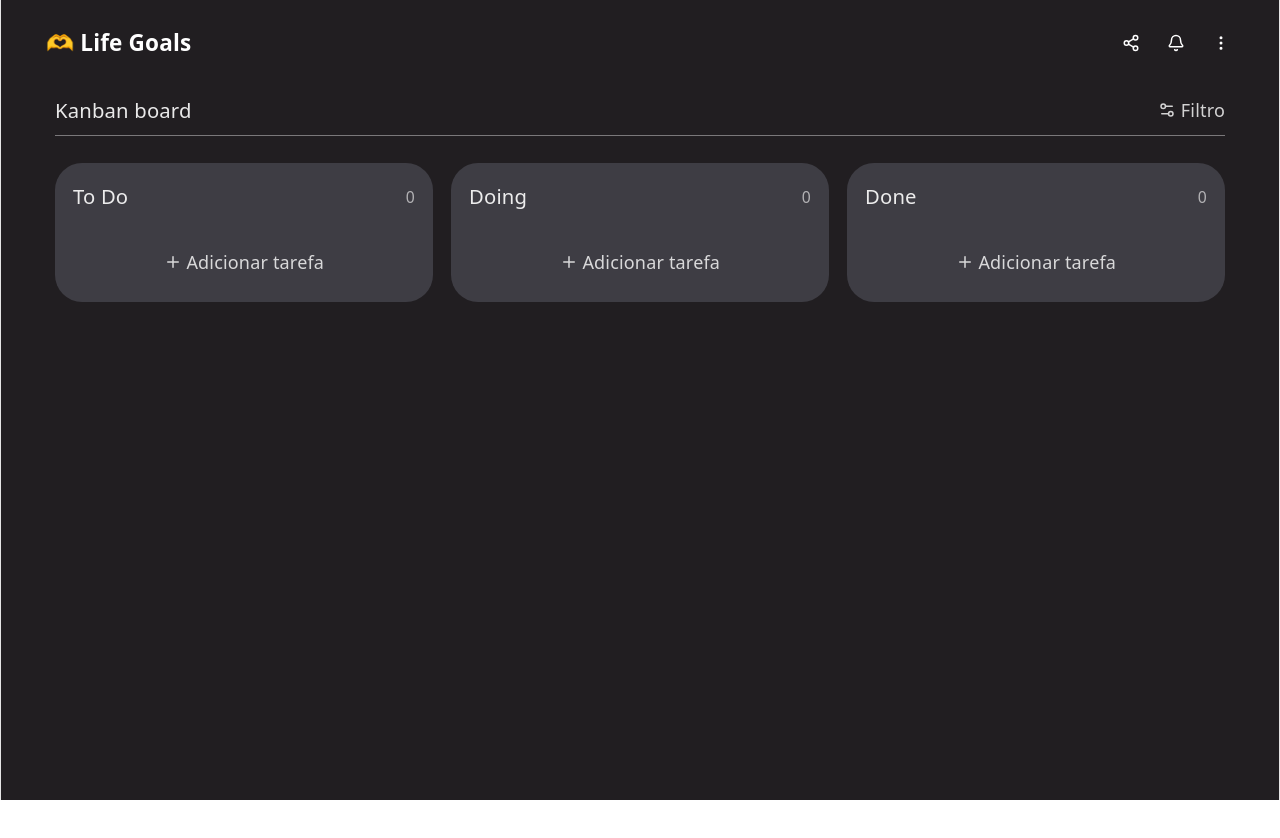
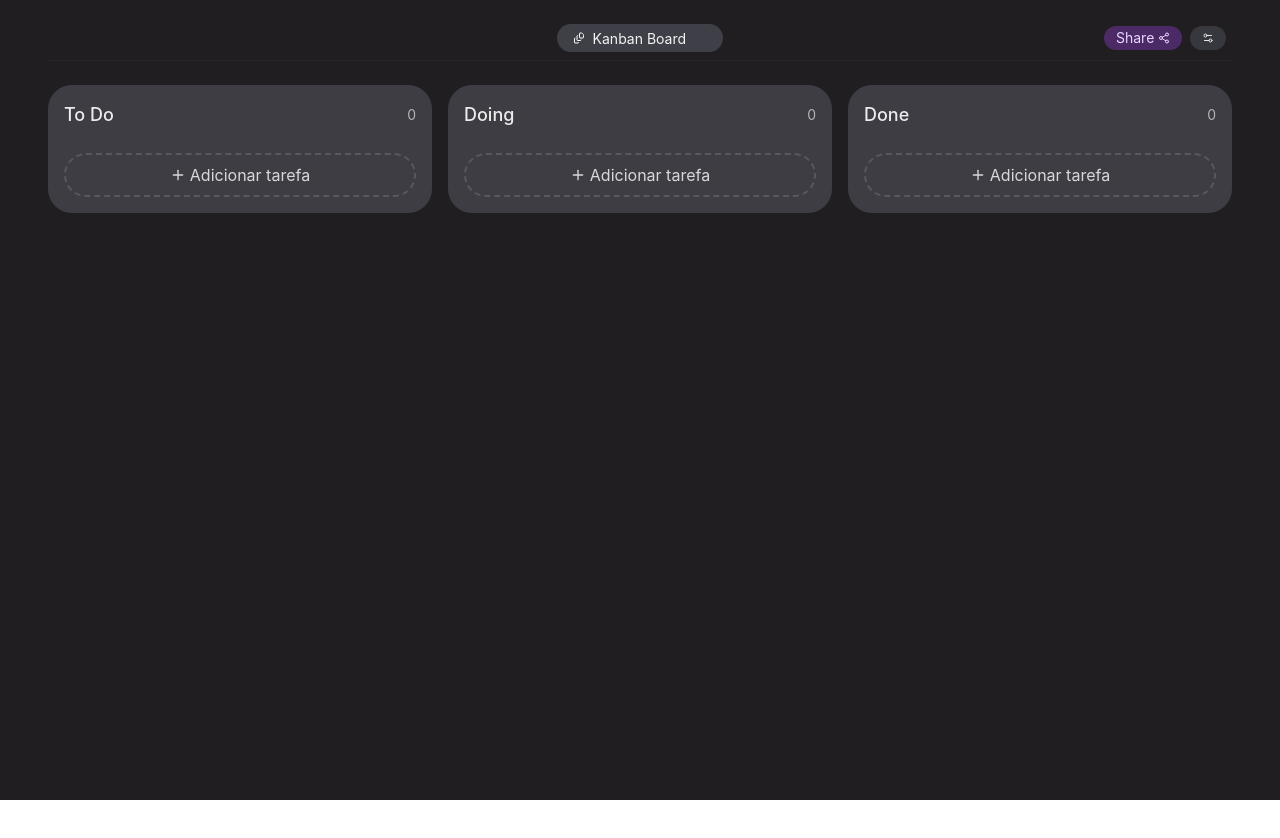
Before and after one commit to arttturslv/canban-board, a React (Vite) app in the folder canban/: page / in a window 1280 px wide. Shown: the top 838 px of the page. After the commit the page ends 800 px from the top, so only its background shows below. Built offline with nearby package versions, Linux system fonts and the light colour scheme.

Commit message:
style: improve style

```diff
--- a/canban/src/App.tsx
+++ b/canban/src/App.tsx
@@ -1,60 +1,13 @@
 /** @format */
-
-import { Bell, EllipsisVertical, Share2 } from "lucide-react";
 
 import KanbanBoard from "./components/kanban/Board";
 
 function App() {
   return (
     <div className="bg-[#211E21] text-white w-full h-screen">
-      <PageHeader />
       <KanbanBoard />
     </div>
   );
 }
 
 export default App;
-
-export const PageHeader = () => {
-  const openShareModal = () => {
-    console.log("Share modal opened");
-  };
-
-  const openLogSheet = () => {
-    console.log("Log sheet opened");
-  };
-
-  const openSettingsSheet = () => {
-    console.log("Settings sheet opened");
-  };
-
-  return (
-    <div className="flex justify-between items-center px-10 py-6">
-      <div>
-        <h1 className="text-xl font-bold text-white ">🫶 Life Goals</h1>
-      </div>
-      <div className="flex gap-4">
-        <button
-          onClick={openShareModal}
-          className="p-1 hover:opacity-80 transition-opacity duration-200 cursor-pointer"
-        >
-          <Share2 className="size-4" />
-        </button>
-
-        <button
-          onClick={openLogSheet}
-          className="p-1 hover:opacity-80 transition-opacity duration-200 cursor-pointer"
-        >
-          <Bell className="size-4" />
-        </button>
-
-        <button
-          onClick={openSettingsSheet}
-          className="p-1 hover:opacity-80 transition-opacity duration-200 cursor-pointer"
-        >
-          <EllipsisVertical className="size-4" />
-        </button>
-      </div>
-    </div>
-  );
-};
--- a/canban/src/components/kanban/Board.tsx
+++ b/canban/src/components/kanban/Board.tsx
@@ -38,7 +38,7 @@ export default function KanbanBoard() {
   return (
     <div className="flex flex-col  h-full gap-6 px-12 ">
       <KanbanHeader />
-      <div className="flex gap-4 h-full overflow-x-auto">
+      <div className="flex gap-4 h-full overflow-x-auto w-full">
         {map(board, (col) => {
           return (
             <Collumn
--- a/canban/src/components/kanban/Column.tsx
+++ b/canban/src/components/kanban/Column.tsx
@@ -61,7 +61,7 @@ export default function Column({ id, title, taskAction, tasks }: ColumnProps) {
         {!showNewTask && (
           <button
             onClick={addNewTask}
-            className="flex items-center justify-center gap-1 py-2  opacity-80 hover:opacity-100 transition-opacity duration-200 cursor-pointer"
+            className="flex items-center justify-center gap-1 py-2 border-[2px] border-dashed w-full rounded-full  border-zinc-200/20  opacity-80 hover:opacity-100 transition-opacity duration-200 cursor-pointer"
           >
             <Plus className="size-4" />
             <span>Adicionar tarefa</span>
--- a/canban/src/components/kanban/Header.tsx
+++ b/canban/src/components/kanban/Header.tsx
@@ -1,28 +1,54 @@
 /** @format */
 
-import { Settings2 } from "lucide-react";
+import { FileStack, Settings2, Share2 } from "lucide-react";
+import { Input } from "../ui/input";
+import { cn } from "../../lib/utils";
+import { useState } from "react";
 
 export const KanbanHeader = () => {
+  const [value, setValue] = useState("");
   const openFilterSheet = () => {
     console.log("Filter sheet opened");
   };
 
+  const minLength = 12;
+  const currentLength = value.length > minLength ? value.length : minLength;
+
   return (
-    <div className="flex flex-col justify-between items-center  ">
-      <div className="flex justify-between items-center py-2 w-full">
-        <span>
-          <h2 className="text-lg font-medium opacity-90">Kanban board</h2>
+    <div className="flex flex-col justify-between items-center  mt-4">
+      <div className="flex justify-between items-center py-2 w-full ">
+        <div className="w-32"></div>
+        <span className=" flex items-center justify-center gap-2 rounded-full bg-zinc-700 w-min px-4">
+          <FileStack className="size-3" />
+          <Input
+            onChange={(e) => setValue(e.target.value)}
+            style={{ width: `${currentLength + 1}ch` }}
+            placeholder="Kanban Board"
+            className={cn(
+              "text-zinc-100 placeholder:text-zinc-100   ring-0! border-0!  p-0! rounded-md h-7",
+            )}
+            maxLength={42}
+          ></Input>
         </span>
-        <button
-          onClick={openFilterSheet}
-          className="flex gap-1 items-center opacity-80 hover:opacity-100 transition-opacity duration-200 cursor-pointer"
-        >
-          <Settings2 className="size-4" />
-          <p>Filtro</p>
-        </button>
+        <div className="flex gap-2 w-32">
+          <button
+            onClick={openFilterSheet}
+            className="px-3 py-0.5 flex text-sm border-px border-purple-500 text-purple-200 items-center justify-center gap-1 hover:opacity-80 transition-opacity bg-purple-500/30 rounded-full duration-200 cursor-pointer"
+          >
+            Share
+            <Share2 className="size-3" />
+          </button>
+
+          <button
+            onClick={openFilterSheet}
+            className="px-3 py-0.5 flex text-sm border-px border-gray-500 text-gray-200 items-center justify-center gap-1 hover:opacity-80 transition-opacity bg-gray-500/30 rounded-full duration-200 cursor-pointer"
+          >
+            <Settings2 className="size-3" />
+          </button>
+        </div>
       </div>
 
-      <span className="bg-white h-px w-full opacity-40" />
+      <span className="bg-zinc-800 h-px w-full opacity-90" />
     </div>
   );
 };
--- a/canban/src/index.css
+++ b/canban/src/index.css
@@ -7,134 +7,3 @@
 @import "shadcn/tailwind.css";
 
 @import "@fontsource-variable/inter";
-
-/*---break--- */
-
-@custom-variant dark (&:is(.dark *));
-
-:root {
-  --text: #6b6375;
-  --text-h: #08060d;
-  --bg: #fff;
-  --border: oklch(0.922 0 0);
-  --code-bg: #f4f3ec;
-  --accent: oklch(0.97 0 0);
-  --accent-bg: rgba(170, 59, 255, 0.1);
-  --accent-border: rgba(170, 59, 255, 0.5);
-  --social-bg: rgba(244, 243, 236, 0.5);
-  --shadow:
-    rgba(0, 0, 0, 0.1) 0 10px 15px -3px, rgba(0, 0, 0, 0.05) 0 4px 6px -2px;
-
-  --sans: system-ui, "Segoe UI", Roboto, sans-serif;
-  --heading: system-ui, "Segoe UI", Roboto, sans-serif;
-  --mono: ui-monospace, Consolas, monospace;
-
-  font: 18px/145% var(--sans);
-  letter-spacing: 0.18px;
-  color-scheme: light dark;
-  color: var(--text);
-  background: var(--bg);
-  font-synthesis: none;
-  text-rendering: optimizeLegibility;
-  -webkit-font-smoothing: antialiased;
-  -moz-osx-font-smoothing: grayscale;
-
-  @media (max-width: 1024px) {
-    font-size: 16px;
-  }
-
-  --background: oklch(1 0 0);
-
-  --foreground: oklch(0.145 0 0);
-
-  --card: oklch(1 0 0);
-
-  --card-foreground: oklch(0.145 0 0);
-
-  --popover: oklch(1 0 0);
-
-  --popover-foreground: oklch(0.145 0 0);
-
-  --primary: oklch(0.511 0.096 186.391);
-
-  --primary-foreground: oklch(0.984 0.014 180.72);
-
-  --secondary: oklch(0.967 0.001 286.375);
-
-  --secondary-foreground: oklch(0.21 0.006 285.885);
-
-  --muted: oklch(0.97 0 0);
-
-  --muted-foreground: oklch(0.556 0 0);
-
-  --accent-foreground: oklch(0.205 0 0);
-
-  --destructive: oklch(0.577 0.245 27.325);
-
-  --input: oklch(0.922 0 0);
-
-  --ring: oklch(0.708 0 0);
-
-  --chart-1: oklch(0.855 0.138 181.071);
-
-  --chart-2: oklch(0.704 0.14 182.503);
-
-  --chart-3: oklch(0.6 0.118 184.704);
-
-  --chart-4: oklch(0.511 0.096 186.391);
-
-  --chart-5: oklch(0.437 0.078 188.216);
-
-  --radius: 0.625rem;
-
-  --sidebar: oklch(0.985 0 0);
-
-  --sidebar-foreground: oklch(0.145 0 0);
-
-  --sidebar-primary: oklch(0.6 0.118 184.704);
-
-  --sidebar-primary-foreground: oklch(0.984 0.014 180.72);
-
-  --sidebar-accent: oklch(0.97 0 0);
-
-  --sidebar-accent-foreground: oklch(0.205 0 0);
-
-  --sidebar-border: oklch(0.922 0 0);
-
-  --sidebar-ring: oklch(0.708 0 0);
-}
-
-@media (prefers-color-scheme: dark) {
-  :root {
-    --text: #9ca3af;
-    --text-h: #f3f4f6;
-    --bg: #16171d;
-    --border: #2e303a;
-    --code-bg: #1f2028;
-    --accent: #c084fc;
-    --accent-bg: rgba(192, 132, 252, 0.15);
-    --accent-border: rgba(192, 132, 252, 0.5);
-    --social-bg: rgba(47, 48, 58, 0.5);
-    --shadow:
-      rgba(0, 0, 0, 0.4) 0 10px 15px -3px, rgba(0, 0, 0, 0.25) 0 4px 6px -2px;
-  }
-
-  #social .button-icon {
-    filter: invert(1) brightness(2);
-  }
-}
-
-#root {
-  max-width: 100%;
-  margin: 0 auto;
-  text-align: center;
-  border-inline: 1px solid var(--border);
-  min-height: 100svh;
-  display: flex;
-  flex-direction: column;
-  box-sizing: border-box;
-}
-
-body {
-  margin: 0;
-}
```
